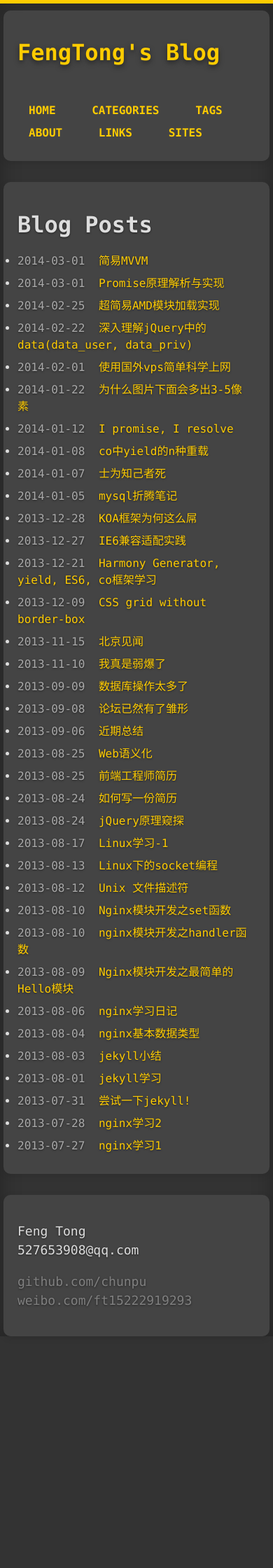
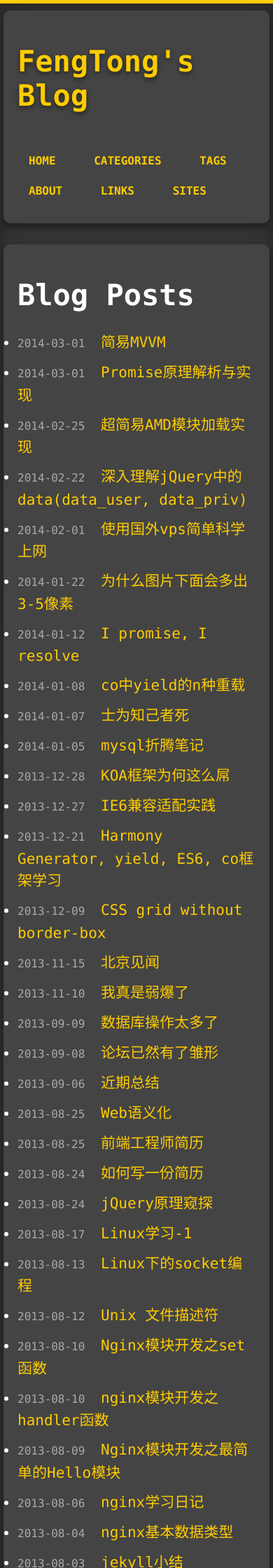
Before and after one commit to chunpu/blog, a Jekyll site: the page built from index.html, in a window 390 px wide. Shown: the top 2240 px of the page at 70% size. Built offline with Jekyll 4.4.1, drawn with Linux system fonts in a browser that asks for light colours; Markdown is read by kramdown in place of the engine named in the settings; before the commit the page ends 1939 px from its top, so only the background shows below that.

Commit message:
fix css for phantomjs

```diff
--- a/css/style.css
+++ b/css/style.css
@@ -404,18 +404,23 @@
   border-radius: 10px;
   padding: 20px;
   margin: 50px 20px;
-  box-shadow: 0 3px 10px rgba(0,0,0,.1);
-  font-size: 16px;
+  box-shadow: 0 6px 10px rgba(0,0,0,.4);
+  font-size: 21px;
 }
 
-@media (max-width: 480px){
-  article ul {
+@media (max-width: 800px){
+  /* phantomjs */
+  article {
+    margin: 10px 5px 30px 5px;
+  }
+  body {
+    text-shadow: none;
+    color: #fff;
   }
 }
 
 @media (max-width: 568px){
   article {
-    margin: 10px 5px 30px 5px;
   }
   .mobile-ignore {
     display: none;
@@ -768,7 +773,7 @@
 }
 
 blockquote {
-  border-left: 11px solid #777;
+  border-left: 6px solid #777;
   padding-left: 20px;
 }
 
```
